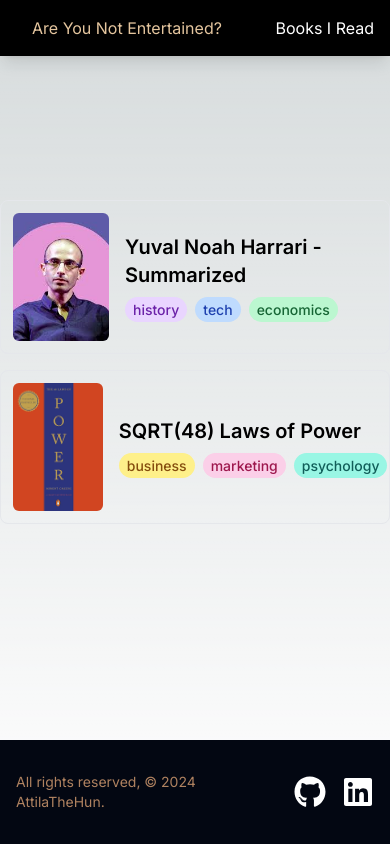
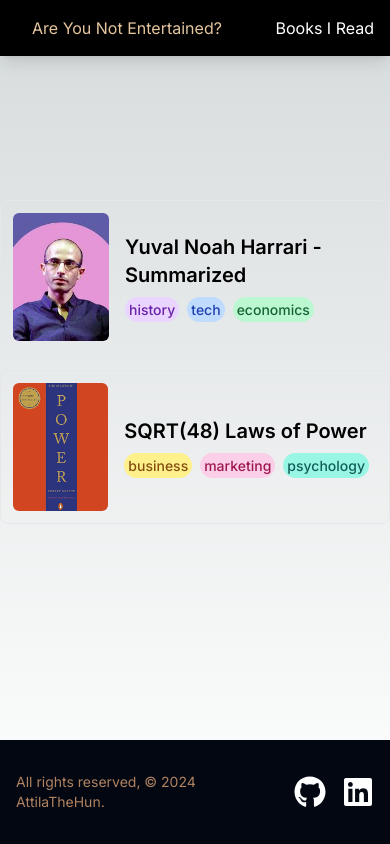
Before and after one commit to AtillaColak/atillasco, a Next.js app: page /books in a window 390 px wide. Built offline with nearby package versions, Linux system fonts and the light colour scheme.

Commit message:
tag responsiveness

```diff
--- a/components/book-component.tsx
+++ b/components/book-component.tsx
@@ -26,7 +26,7 @@
 
     useEffect(() => {
         const styles = book.tags.map(tag => {
-            const style = `tag text-sm font-medium px-2 py-1 mr-2 mb-2 rounded-full ${getTagColor(tag)}`;
+            const style = `tag text-sm font-medium px-1 py-1 mr-2 mb-2 rounded-full ${getTagColor(tag)}`;
             return style;
         });
         setTagStyles(styles);
```
